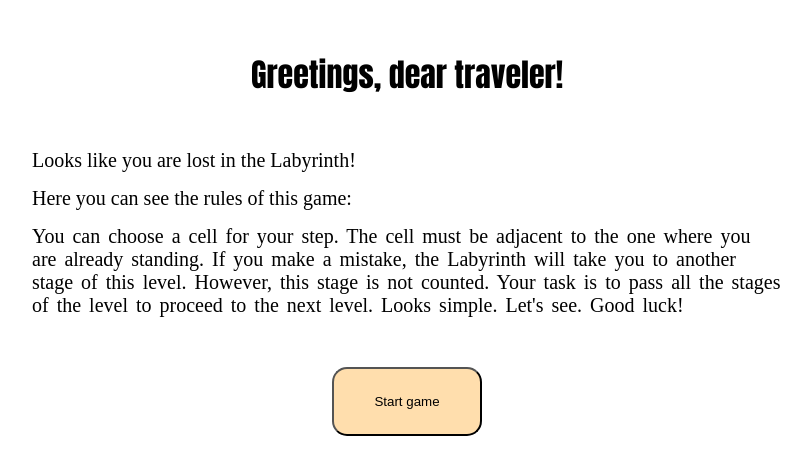
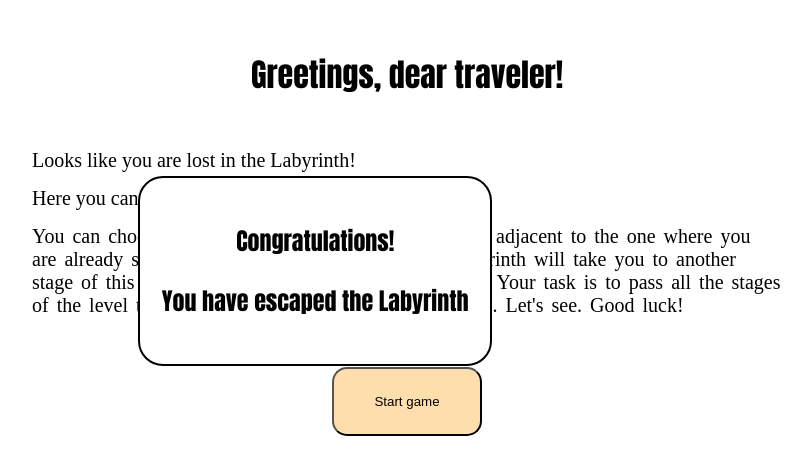
Before and after one commit to Alesha0103/labyrinth, a React (Create React App) app: page / in a window 1280 px wide. Shown: the top 474 px of the page, without its empty margins (233-1044 px from the left). Built offline with nearby package versions, Linux system fonts and the light colour scheme; data requests are answered from the project's data file.

Commit message:
bug with wrong cell in next level

```diff
--- a/src/App.tsx
+++ b/src/App.tsx
@@ -6,20 +6,22 @@ import { Modal } from './components/Modal/Modal';
 import { Wellcome } from './components/Wellcome/Wellcome';
 import { useAppSelector } from './hooks/redux';
 import { FinishedLevel } from './components/FinishedLevel/FinishedLevel';
+import { FinishedGame } from './components/FinishedGame/FinishedGame';
 
 const App = () => {
-  const { isLevelFinished } = useAppSelector(state => state.levelsReducer);
+  const { isLevelFinished, isGameFinished } = useAppSelector(state => state.levelsReducer);
 
   return (
     <div className="App">
       <h1>
         Labyrinth
       </h1>
-      <Labyrinth />
+      {!isGameFinished && <Labyrinth/>}
       <Overlay />
       <Modal>
         <Wellcome/>
         {isLevelFinished && <FinishedLevel/>}
+        {isGameFinished && <FinishedGame/>}
       </Modal>
     </div>
   );
--- a/src/components/Cell.tsx
+++ b/src/components/Cell.tsx
@@ -17,6 +17,7 @@ import {
   setWinnerOverlay,
   showHint,
   checkIfGameFinished,
+  setActiveLevel,
 } from '../store/actions/LevelsActions';
 import { OVERLAY_TIMEOUT, WARNING_TIMEOUT } from '../constants';
 
@@ -29,7 +30,7 @@ export const Cell: React.FC<CellPropsType> = ({cell}) => {
   const [color, setColor] = React.useState("");
 
   const { cells, chosenCells, rightWay } = useAppSelector(state => state.cellsReducer);
-  const { stages, activeStageID, hint } = useAppSelector(state => state.levelsReducer);
+  const { level, stages, activeStageID, hint } = useAppSelector(state => state.levelsReducer);
   const lastChosenCell = chosenCells?.[chosenCells.length - 1];
 
   const skipStage = () => {
@@ -70,10 +71,10 @@ export const Cell: React.FC<CellPropsType> = ({cell}) => {
       setColor("green");
       dispatch(chooseCell(cell));
       if (cell.id === winnerCell && isLastStage) {
-        dispatch(checkIfGameFinished());
         dispatch(finishStage(activeStageID));
         dispatch(clearChosenCells());
-        dispatch(getRandomStage());
+
+        dispatch(checkIfGameFinished(level+1));
       }
       if (cell.id === winnerCell && !isLastStage) {
         dispatch(setWinnerOverlay(true));
@@ -81,7 +82,7 @@ export const Cell: React.FC<CellPropsType> = ({cell}) => {
 
         const timeout = setTimeout(() => {
           skipStage();
-          dispatch(fetchStages());
+          dispatch(fetchStages(level));
         }, OVERLAY_TIMEOUT)
         return () => clearTimeout(timeout);
       }
--- a/src/components/FinishedGame/FinishedGame.tsx
+++ b/src/components/FinishedGame/FinishedGame.tsx
@@ -2,7 +2,6 @@ import React from 'react'
 import './FinishedGame.scss';
 
 export const FinishedGame = () => {
-  console.log('FinishedGame is rendered');
 
   return (
     <div className="finished-game-page">
--- a/src/components/FinishedLevel/FinishedLevel.tsx
+++ b/src/components/FinishedLevel/FinishedLevel.tsx
@@ -1,16 +1,14 @@
 import React from 'react'
-import { useAppDispatch, useAppSelector } from '../../hooks/redux';
-import { finishLevel, setActiveLevel } from '../../store/actions/LevelsActions';
+import { useAppDispatch } from '../../hooks/redux';
+import { finishLevelPopup } from '../../store/actions/LevelsActions';
 
 import './FinishedLevel.scss'
 
 export const FinishedLevel = () => {
   const dispatch = useAppDispatch();
-  const { level } = useAppSelector(state => state.levelsReducer);
 
   const onClickHandler = () => {
-    dispatch(setActiveLevel(level+1));
-    dispatch(finishLevel(false));
+    dispatch(finishLevelPopup(false));
   }
 
   return (
--- a/src/components/Labyrinth.tsx
+++ b/src/components/Labyrinth.tsx
@@ -10,7 +10,7 @@ export const Labyrinth = () => {
   const { level, isLoading, error } = useAppSelector(state => state.levelsReducer);
 
   React.useEffect(() => {
-    dispatch(fetchStages());
+    dispatch(fetchStages(level));
   }, [level])
 
   if (error) {
--- a/src/components/Stage.tsx
+++ b/src/components/Stage.tsx
@@ -56,7 +56,7 @@ export const Stage: React.FC = () => {
   return (
     <>
       <h3 className='warning' style={{color: warningColor}}>{warning}</h3>
-      {!!hints && <Hints hints={hints}/>}
+      {/* {!!hints && <Hints hints={hints}/>} */}
       <div className='stage'>
         {cells.map(cell => {
           return <Cell key={cell.id} cell={cell}/>
--- a/src/store/actions/LevelsActions.ts
+++ b/src/store/actions/LevelsActions.ts
@@ -7,9 +7,7 @@ import { PayloadType, getRandomStageId } from "../../helpers";
 
 export const fetchStages = createAsyncThunk(
   "levels/fetchLevel",
-  async (_, thunckAPI) => {
-    const state = thunckAPI.getState() as RootState;
-    const levelID = state.levelsReducer.level;
+  async (levelID: number, thunckAPI) => {
     try {
       const response = await axios.get<IStage[]>(`http://localhost:5000/levels/${levelID}`);
       if (!response.data.length) {
@@ -43,10 +41,15 @@ export const finishStage = createAsyncThunk(
 
 export const checkIfGameFinished = createAsyncThunk(
   "levels/finishGame",
-  async (_, thunckAPI) => {
+  async (levelID: number, thunckAPI) => {
     try {
       const res = await axios.get<boolean>(`http://localhost:5000/check-the-end`);
-      console.log('checkIfGameFinished :>> ', res.data);
+      if(res && !res.data) {
+        thunckAPI.dispatch(setActiveLevel(levelID));
+        thunckAPI.dispatch(finishLevelPopup(true));
+      } else if (res && res.data) {
+        thunckAPI.dispatch(finishGame());
+      }
     } catch (error) {
       console.log('error :>> ', error);
     }
@@ -54,7 +57,7 @@ export const checkIfGameFinished = createAsyncThunk(
 );
 
 export const getRandomStage = () => (dispatch: AppDispatch, getState: ()=> RootState) => {
-  const {level, activeStageID, stages} = getState().levelsReducer;
+  const {activeStageID, stages} = getState().levelsReducer;
   const payload: PayloadType = {
     id: activeStageID,
     possibleId: stages.map(stage => stage.id),
@@ -63,8 +66,6 @@ export const getRandomStage = () => (dispatch: AppDispatch, getState: ()=> RootS
   const stageID = getRandomStageId(payload);
   if (stageID) {
     dispatch(setActiveStage(stageID));
-  } else {
-    dispatch(finishLevel(true));
   }
 };
 
@@ -73,6 +74,6 @@ export const setActiveStage = (stageID: number) => levelsActions.setActiveStage(
 export const setLoserOverlay = (loserOverlay: boolean) => levelsActions.setLoserOverlay(loserOverlay);
 export const setWinnerOverlay = (winnerOverlay: boolean) => levelsActions.setWinnerOverlay(winnerOverlay);
 export const hideOverlay = () => levelsActions.hideOverlay();
-export const finishLevel = (finish: boolean) => levelsActions.finishLevel(finish);
+export const finishLevelPopup = (finish: boolean) => levelsActions.finishLevelPopup(finish);
 export const finishGame = () => levelsActions.finishGame();
 export const showHint = (hint: boolean) => levelsActions.showHint(hint);
--- a/src/store/reducers/LevelsSlice.ts
+++ b/src/store/reducers/LevelsSlice.ts
@@ -35,7 +35,7 @@ const levelsSlice = createSlice({
     setActiveStage(state, action: PayloadAction<number>) {
       state.activeStageID = action.payload;
     },
-    finishLevel(state, action: PayloadAction<boolean>) {
+    finishLevelPopup(state, action: PayloadAction<boolean>) {
       state.isLevelFinished = action.payload
     },
     finishGame(state) {
```
